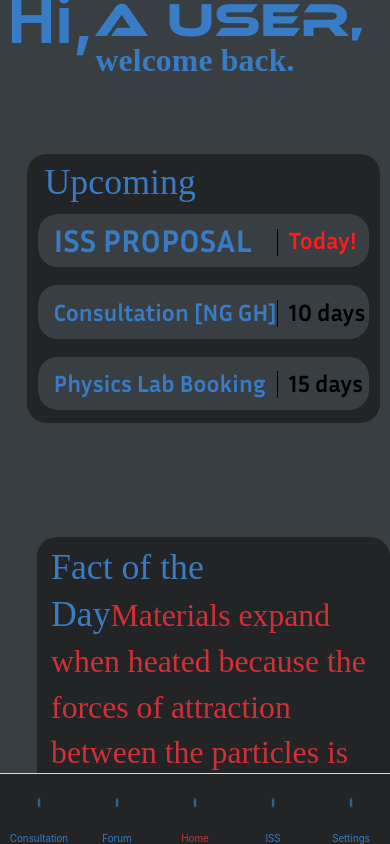
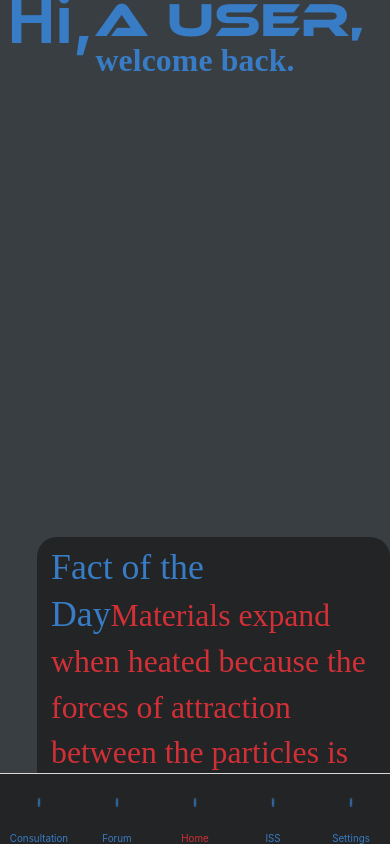
Before and after one commit to hihihii123/labX, a React Native app: screen / in a window 390 px wide. Built offline with nearby package versions, Linux system fonts and the light colour scheme; a web font is replaced by a local one; what @react-native-firebase/auth, @react-native-google-signin/google-signin would draw is missing.

Commit message:
temp commit

```diff
--- a/Consult.js
+++ b/Consult.js
@@ -1,9 +1,17 @@
+import { createNativeStackNavigator } from "@react-navigation/native-stack";
 import { View, Text } from "react-native";
-
+import ConsultationFixed from "./consultPage";
+const Stack = createNativeStackNavigator();
 export default function Consult() {
     return (
-        <View>
-            <Text>Consultation</Text>
-        </View>
+        <>
+            <Stack.Navigator initialRouteName="consult" >
+                <Stack.Screen
+                    options={{headerStyle: {backgroundColor: '#222426'}, te}}
+                    component={ConsultationFixed}
+                    name="consult"
+                    />
+            </Stack.Navigator>
+        </>
     );
 }
--- a/Home.js
+++ b/Home.js
@@ -55,7 +55,7 @@ function HomeScreen({ navigation }) {
           <View style={{ flexDirection: "row" }}>
             <Text style={styles.headerSFPRO}>Hi,</Text>
             <Text style={styles.headerEthno}>
-              {user != null ? user.displayName + "," : "A User, "}
+              {user != null ? Platform.OS === 'web' ? user.displayName : user.user.email + "," : "A User, "}
             </Text>
           </View>
           <Text style={styles.textSFCompact}>welcome back.</Text>
@@ -74,7 +74,7 @@ function HomeScreen({ navigation }) {
               </Text>
             </Text>
           </View>
-          <View style={[styles.groupParent, styles.groupLayout1]}>
+          {/*<View style={[styles.groupParent, styles.groupLayout1]}>
             <View style={[styles.appearanceGroup, styles.groupLayout1]}>
               <View style={[styles.appearanceGroup, styles.groupLayout1]}>
                 <View style={[styles.apperance1, styles.groupLayout1]} />
@@ -111,6 +111,7 @@ function HomeScreen({ navigation }) {
               <View style={styles.groupItem} />
             </View>
           </View>
+*/}
 
           <View style={{ flex: 1 }} />
         </View>
--- a/consultPage.js
+++ b/consultPage.js
@@ -1,7 +1,7 @@
 import * as React from "react";
 import {StyleSheet, View, Text, Image} from "react-native";
 
-const ConsultationFixed = () => {
+export const ConsultationFixed = () => {
 
   	return (
     		<View style={styles.consultationFixed}>
```
